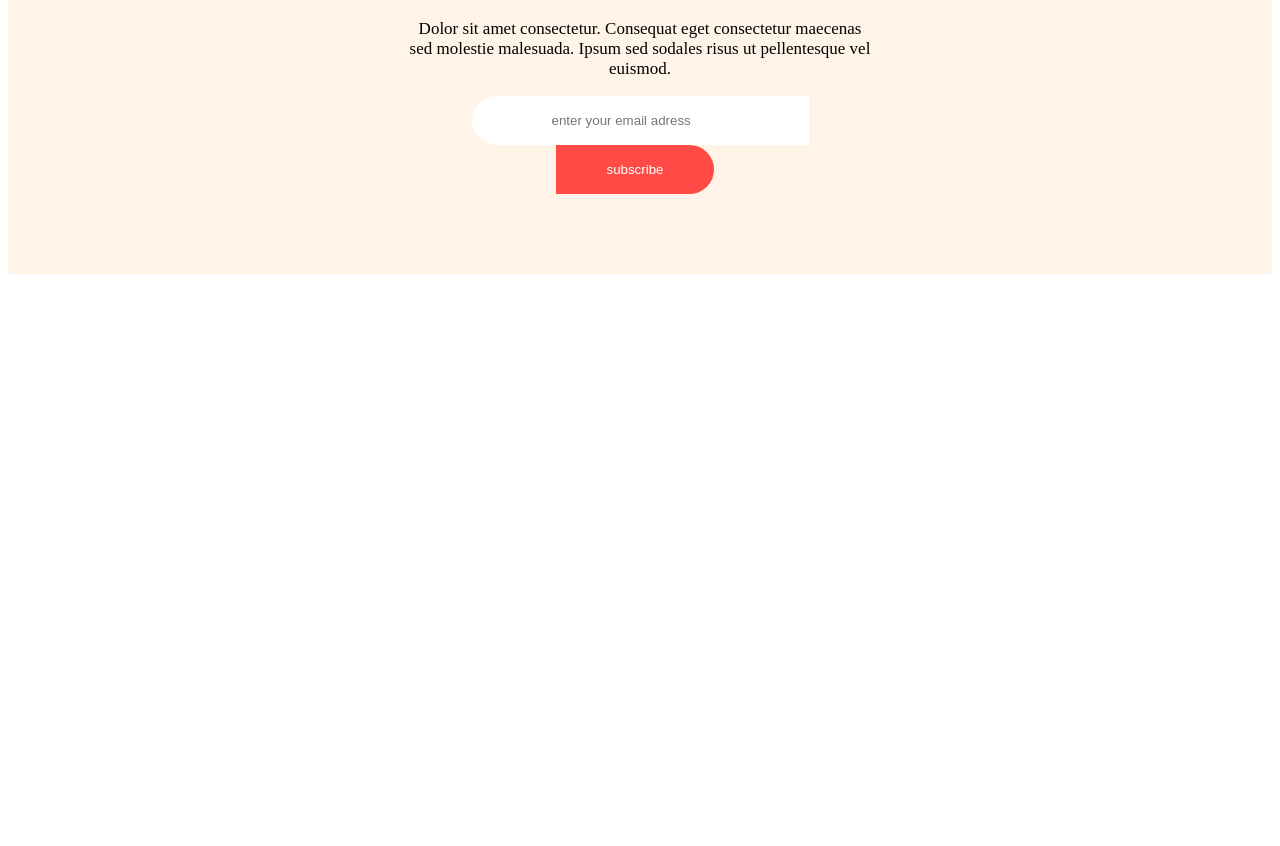
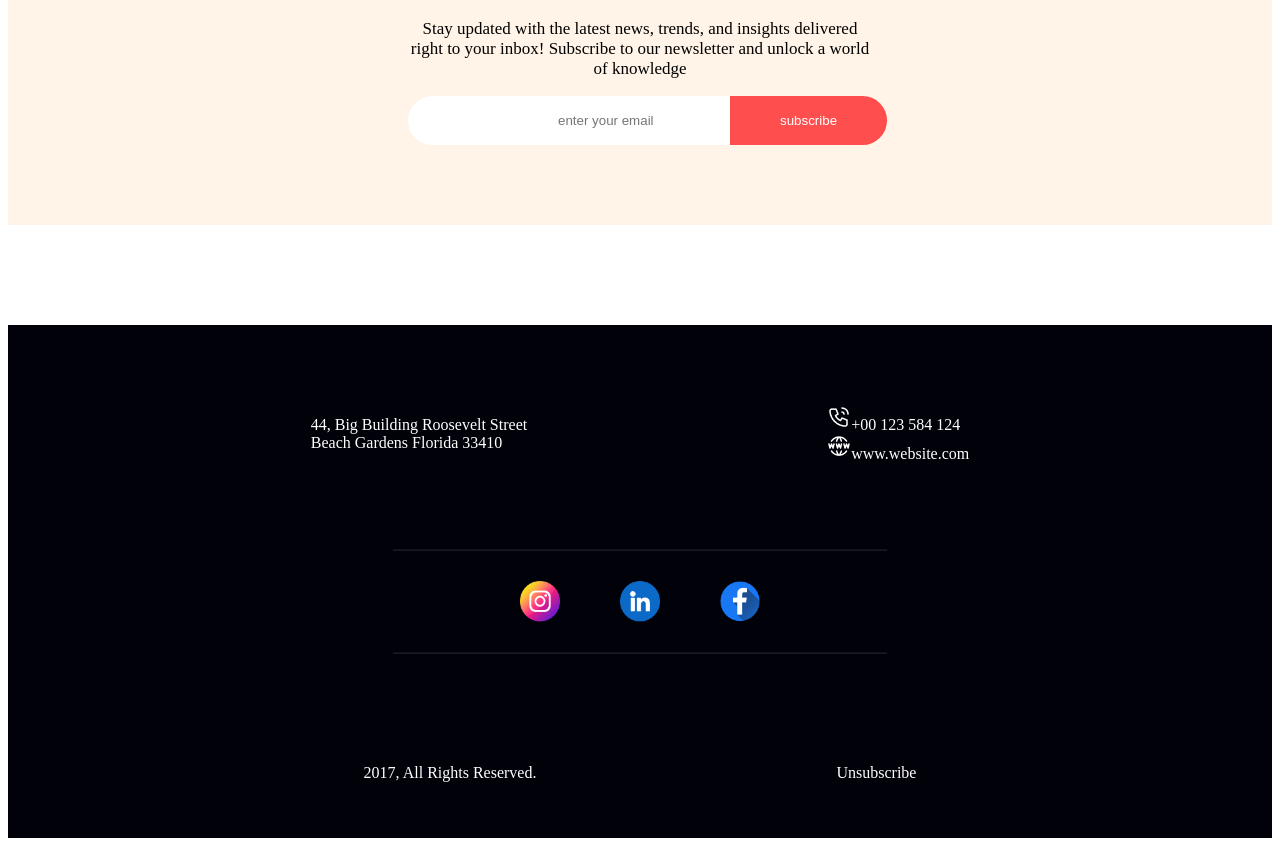
Before and after one commit to fazleshifat/New-Year-New-Mission, a plain HTML site: page index.html in a window 1280 px wide. Shown: the part 6436-7282 px from the top of the page. Before the commit the page ends 6720 px from the top, so only its background shows below. Drawn offline with Linux system fonts and the light colour scheme; a web font is replaced by a local one.

Commit message:
added footer sections styles

```diff
--- a/index.html
+++ b/index.html
@@ -27,7 +27,10 @@
             </div>
         </section>
 
+
         <!-- adding discount section -->
+
+
         <section>
             <div class="discount-container">
                 <h1>65% OFF</h1>
@@ -144,9 +147,6 @@
                         <img src="images/Rectangle 6.png" alt="">
                         <img src="images/Rectangle 7.png" alt="">
                         <img src="images/Rectangle 8.png" alt="">
-
-
-
                     </div>
                 </div>
         </section>
@@ -159,10 +159,11 @@
                 <div class="subscribe-content">
                     <img src="images/Group 61.png" alt="">
                     <h1>Subscribe Newsletter</h1>
-                <p>Dolor sit amet consectetur. Consequat eget consectetur maecenas sed molestie malesuada. Ipsum sed sodales risus ut pellentesque vel euismod. </p>
-                <div>
-                    <input type="text" placeholder="enter your email adress">
-                    <button class="btn-subcribe">subscribe</button>
+                    <p>Stay updated with the latest news, trends, and insights delivered right to your inbox! Subscribe
+                        to our newsletter and unlock a world of knowledge </p>
+                    <div class="subscribe-input">
+                        <input class="email" type="text" placeholder="enter your email">
+                        <button class="btn-subscribe"><a href="#">subscribe</a>
                     </div>
                 </div>
             </div>
@@ -172,7 +173,40 @@
 
     </main>
 
+    <!-- footer section styles -->
+
     <footer>
+
+        <div class="footer-container">
+            <div class="footer-item-box">
+                <div class="footer-content">
+                    <div class="footer-text">
+                        <p>44, Big Building Roosevelt Street <br>
+                            Beach Gardens Florida 33410</p>
+
+                        <p><img src="images/Call.png" alt="">+00 123 584 124 <br>
+                            <img src="images/Website.png" alt="">www.website.com
+                        </p>
+                    </div>
+                </div>
+            </div>
+
+            <hr>
+
+            <div class="footer-image">
+                <img src="images/Instagram.png" alt="">
+                <img src="images/Linkedin.png" alt="">
+                <img src="images/Facebook.png" alt="">
+            </div>
+
+            <hr>
+            <div class="footer-text">
+                <p>2017, All Rights Reserved.</p>
+                <p>Unsubscribe</p>
+            </div>
+        </div>
+
+        </div>
 
     </footer>
 
--- a/styles/style.css
+++ b/styles/style.css
@@ -1,4 +1,3 @@
-/* common styles */
 
 
 /* banner section styles */
@@ -105,7 +104,8 @@
     padding: 15px 30px;
     font-weight: 600;
 }
-.btn-welcome a{
+
+.btn-welcome a {
     color: rgb(66, 61, 61);
 }
 
@@ -148,7 +148,6 @@
     font-family: calibri;
 }
 
-.offer-column {}
 
 .offer-column h4 {
     font-size: 30px;
@@ -173,66 +172,71 @@
     border: 10px solid #F00;
     border-radius: 50%;
     padding: 30px;
-    margin-right:150px;
+    margin-right: 150px;
     width: 300px;
 
 }
 
 /* sale section */
 
-.sale-span{
+.sale-span {
     color: black;
 }
 
-.sale-container h5,h1,p{
+.sale-container h5, h1,p {
     margin-top: -20px;
 }
 
-.sale-container{
+.sale-container {
     max-width: 1000px;
     text-align: center;
     margin: 0 auto;
     padding-top: -50px;
 }
 
-.sale-container h5{
+.sale-container h5 {
     font-size: 18px;
     font-family: calibri;
 }
-.sale-container h1{
+
+.sale-container h1 {
     font-size: 70px;
     font-family: calibri;
     color: red;
     font-weight: 700;
 }
-.sale-container p{
+
+.sale-container p {
     padding: 0 300px;
 }
 
-.sale-container-img{
+.sale-container-img {
     max-width: 1300px;
     margin: 0 auto;
 
 }
 
-.sale-container-img .sale-img-1{
+.sale-container-img .sale-img-1 {
     width: 400px;
-    margin-left:900px;
+    margin-left: 900px;
     vertical-align: middle;
 
 }
-.sale-container-img .sale-img-2{
+
+.sale-container-img .sale-img-2 {
     width: 1300px;
     height: 200px;
 }
-.img-box{
+
+.img-box {
     width: 550px;
     height: 400px;
     position: absolute;
     margin-top: 170px;
     margin-left: 50px;
 }
-.img-circle{
+
+.img-circle {
     width: 250px;
     position: absolute;
     margin-top: 100px;
@@ -241,74 +245,133 @@
 
 /* portfolio section related style */
 
-.portfolio-container{
+.portfolio-container {
     max-width: 1300px;
-    margin:100px auto;
+    margin: 100px auto;
 }
 
-.portfolio-container h5{
+.portfolio-container h5 {
     font-family: calibri;
     font-size: 18px;
     color: red;
 }
-.portfolio-container h1{
+
+.portfolio-container h1 {
     font-size: 60px;
     font-family: calibri;
     color: rgb(55, 35, 35);
 }
 
-.portfolio-container p{
+.portfolio-container p {
     font-size: 20px;
     font-family: calibri;
     color: rgb(92, 83, 83);
 }
 
-.portfolio-img img:hover{
-    opacity: 50%;
-    transition: .5s ease;
-    transform: translateY(0);
-    box-shadow: 0 0 1rem rgb(27, 36, 36);
-    overflow: hidden;
+.portfolio-img img:hover {
+    opacity: 30%;
     border-radius: 20px;
     transition: .5s ease;
 }
 
 /* Subscribe Section Related Styles */
 
-.subscribe-container{
+.subscribe-container {
     max-width: 1300px;
     max-height: 600px;
     background-color: rgba(255, 228, 196, 0.411);
     margin: 0 auto;
 }
 
-.subscribe-content{
+.subscribe-content {
     padding: 80px 400px;
     text-align: center;
     margin: 10px 0;
 }
-.subscribe-content img{
+
+.subscribe-content img {
     width: 130px;
 }
-.subscribe-content h1{
+
+.subscribe-content h1 {
     font-size: 50px;
     padding: 30px 0 0;
 
 }
-.subscribe-content p{
+
+.subscribe-content p {
     font-size: 17px;
 }
-.subscribe-content input{
-    padding: 17px 80px;
-    border-radius: 50px 0 0 50px;
-    border: none;
+
+.subscribe-input {
+    display: flex;
 }
 
-.btn-subcribe{
+.subscribe-input input {
+    padding: 17px 150px;
+    border-radius: 50px 50px 50px 50px;
+    border: none;
+    border-color: rgba(255, 228, 196, 0.411);
+
+}
+
+
+
+.btn-subscribe {
+    position: relative;
     padding: 17px 50px;
-    border-radius:0 50px 50px 0 ;
-    margin-left: -10px;
+    border-radius: 0 50px 50px 0;
+    margin-left: -155px;
     border: none;
     color: white;
     background-color: rgba(255, 0, 0, 0.696);
 }
+
+.btn-subscribe a{
+    text-decoration: none;
+    color: white;
+}
+
+
+/* footer section related styles */
+
+.footer-container {
+    background-color: rgb(1, 1, 10);
+    margin-top: 100px;
+
+}
+
+
+
+
+
+
+
+.footer-text {
+    display: flex;
+    justify-content: center;
+    align-items: center;
+    padding: 100px 0 40px;
+    gap: 300px;
+    color: white;
+
+}
+
+
+
+.footer-image {
+    display: flex;
+    justify-content: center;
+    align-items: center;
+    gap: 60px;
+}
+
+.footer-image img {
+    width: 40px;
+}
+
+hr{
+    width: 39%;
+    margin: 30px auto;
+    opacity: 10%;
+}
```
Lines whose indentation alone changed are shown as unchanged.
